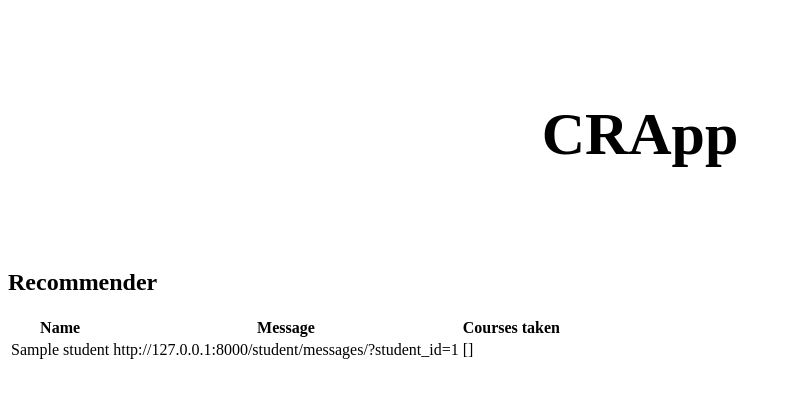
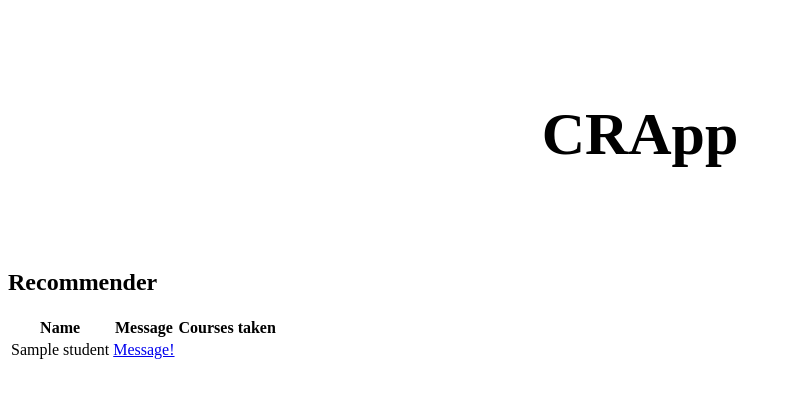
Before and after one commit to hemant1729/CRApp, a Django app: page /student/recommender/ in a window 1280 px wide. Shown: the top 398 px of the page, without its empty margins (0-789 px from the left). Run offline with Django 3.2, Linux system fonts and the light colour scheme; a user stored in the database is signed in; a database or web service that is not in the repository returns one stand-in record (values such as "Sample title"); some libraries are stand-ins or nearby versions.

Commit message:
Update recommender.html

```diff
--- a/templates/student/recommender.html
+++ b/templates/student/recommender.html
@@ -19,8 +19,12 @@
        {% for i in recommended %}
        <tr>
            <td> {{i.0}} </td>
-           <td> {{i.1}} </td>
-           <td> {{i.2}} </td>
+           <td> <a href = {{i.1}}>Message!</a> </td>
+           <td>
+              {% for j in i.2 %}
+                <a href = {{j.0}}>{{j.1}}</a>&nbsp;
+              {% endfor %}
+           </td>
        </tr>
        {% endfor %}
        </tbody>
```
